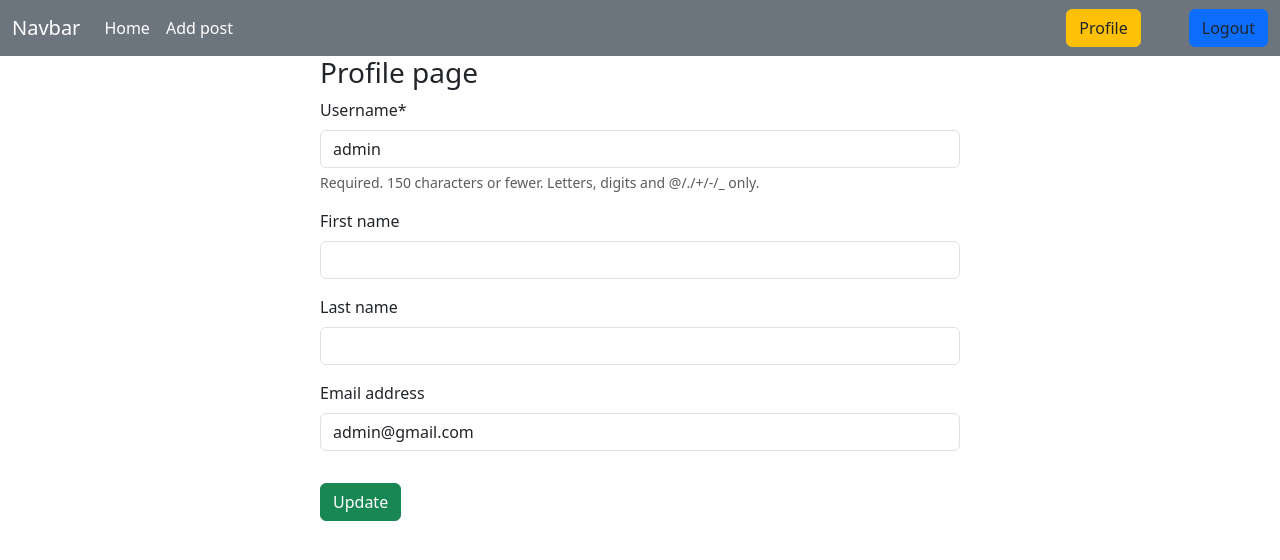
After one commit to pranoyaditya/Blog-Project-Part-2, a Django app: page /author/profile/ in a window 1280 px wide. The commit adds this page. Shown: the top 560 px of the page. Run offline with Django 5.2, Linux system fonts and the light colour scheme; a user stored in the database is signed in; some libraries are stand-ins or nearby versions.

Commit message:
added profile page and secured the page with decorators.

```diff
--- a/simple_blog_project/author/forms.py
+++ b/simple_blog_project/author/forms.py
@@ -1,6 +1,6 @@
 from django import forms
 from django.contrib.auth.models import User
-from django.contrib.auth.forms import UserCreationForm, AuthenticationForm
+from django.contrib.auth.forms import UserCreationForm, AuthenticationForm, UserChangeForm
 
 class RegisterForm(UserCreationForm):
     first_name = forms.CharField(widget=forms.TextInput(attrs={'id':'required'}))
@@ -14,3 +14,9 @@ class UserLoginForm(AuthenticationForm):
     class Meta:
         model = User
         fields = ['username', 'password']
+
+class ChangeUserDataForm(UserChangeForm):
+    password = None
+    class Meta:
+        model = User
+        fields = ['username', 'first_name', 'last_name', 'email']
--- /dev/null
+++ b/simple_blog_project/author/templates/author/profile.html
@@ -0,0 +1,11 @@
+{% extends "base.html" %}
+{% load crispy_forms_tags %}
+
+{% block content %}
+    <form method="post" style="width:50%; margin:auto">
+        {% csrf_token %}
+        <h3>Profile page</h3>
+        {{form | crispy}}
+        <button class="btn btn-success my-3">Update</button>
+    </form>
+{% endblock %}
--- a/simple_blog_project/author/urls.py
+++ b/simple_blog_project/author/urls.py
@@ -4,5 +4,6 @@ from . import views
 urlpatterns = [
     path('register/', views.register, name='register'),
     path('login/', views.user_login, name='user_login'),
-    path('logut/', views.user_logout, name='user_logout'),
+    path('logout/', views.user_logout, name='user_logout'),
+    path('profile/', views.user_profile_update, name='profile'),
 ]
--- a/simple_blog_project/author/views.py
+++ b/simple_blog_project/author/views.py
@@ -1,7 +1,8 @@
 from django.shortcuts import render,redirect
-from .forms import RegisterForm,UserLoginForm
+from .forms import RegisterForm,UserLoginForm,ChangeUserDataForm
 from django.contrib.auth import authenticate,login,logout
 from django.contrib import messages
+from django.contrib.auth.decorators import login_required
 
 # Create your views here.
 def register(request):
@@ -24,7 +25,7 @@ def user_login(request):
             if user is not None:
                 login(request,user)
                 messages.success(request, 'Logged in successfully.')
-                return redirect('user_login')
+                return redirect('profile')
             else:
                 messages.warning(request, "Login information incorrect.")
                 return redirect('register')
@@ -37,3 +38,14 @@ def user_logout(request):
         logout(request)
         return redirect('homePage')
     return redirect('user_login')
+
+@login_required
+def user_profile_update(request):
+    form = ChangeUserDataForm(instance = request.user)
+    if request.method == 'POST':
+        form = ChangeUserDataForm(request.POST, instance = request.user)
+        if form.is_valid():
+            form.save()
+            messages.success(request, 'Profile updated successfully')
+            return redirect('profile')
+    return render(request, 'author/profile.html', {'form' : form})
--- a/simple_blog_project/simple_blog_project/settings.py
+++ b/simple_blog_project/simple_blog_project/settings.py
@@ -46,6 +46,7 @@ INSTALLED_APPS = [
 
 CRISPY_ALLOWED_TEMPLATE_PACKS = 'bootstrap5'
 CRISPY_TEMPLATE_PACK = 'bootstrap5'
+LOGIN_URL = '/author/login/'
 
 MIDDLEWARE = [
     'django.middleware.security.SecurityMiddleware',
--- a/simple_blog_project/templates/base.html
+++ b/simple_blog_project/templates/base.html
@@ -30,7 +30,7 @@
               <ul class="navbar-nav me-auto mb-2 mb-lg-0">
                 {% if user.is_authenticated %}
                   <li class="nav-item">
-                    <a class="btn btn-warning text-dark mx-5" href="#">Profile</a>
+                    <a class="btn btn-warning text-dark mx-5" href="{% url 'profile' %}">Profile</a>
                   </li>
                   <li class="nav-item">
                     <a class="btn btn-primary text-dark" href="{% url 'user_logout' %}">Logout</a>
```
Also changed, not shown: simple_blog_project/db.sqlite3.
